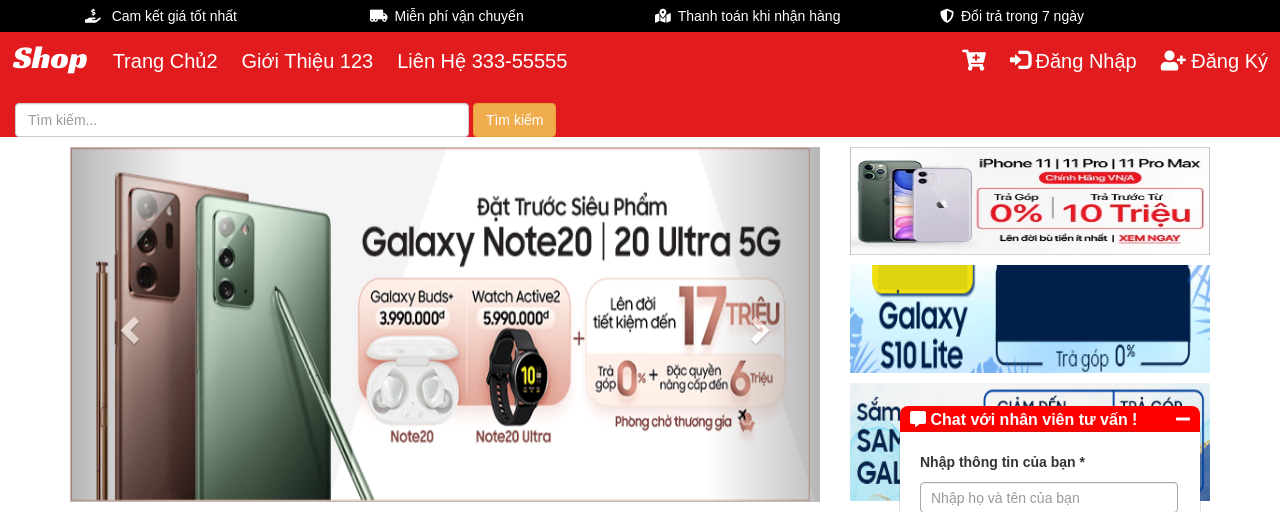
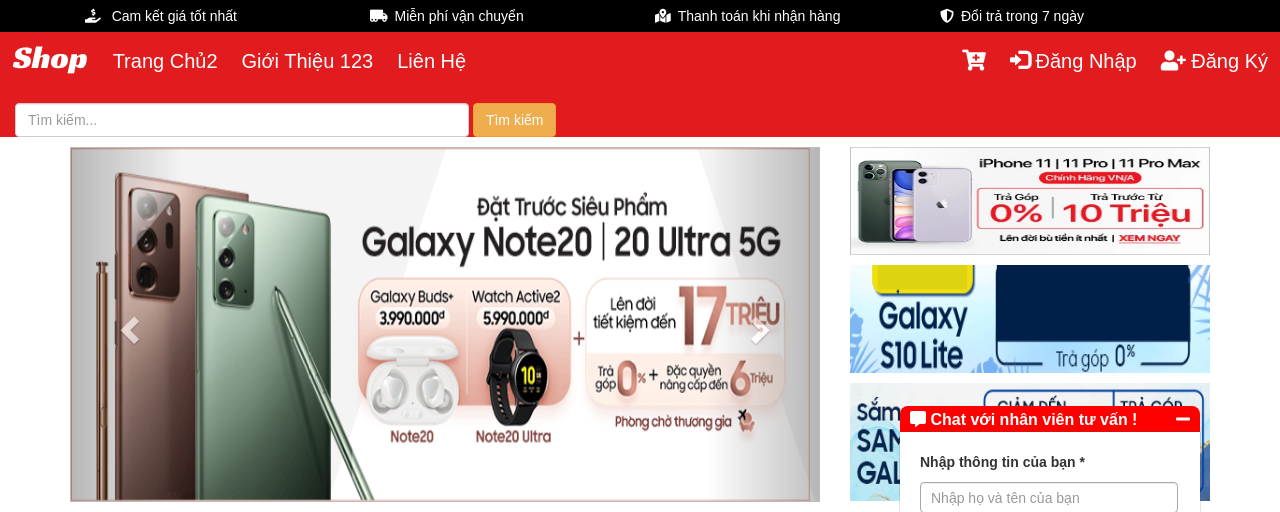
Before and after one commit to HoangLong010/ChuyenDeDinhHuongCNPM, a PHP site: page /Trangchu.php in a window 1280 px wide. Shown: the top 512 px of the page. Run offline with PHP 8.4, Linux system fonts and the light colour scheme; data comes from the database, SQL or seed files in the repository; some libraries are stand-ins or nearby versions; some web fonts are replaced.

Commit message:
update-2

```diff
--- a/Customer/Trangchu.php
+++ b/Customer/Trangchu.php
@@ -45,7 +45,7 @@
                 <span class="logo2">Shop</span></a>
             <a href="Trangchu.php">Trang Chủ2 </a>
             <a href="introduce.php">Giới Thiệu 123</a>
-            <a href="tel: 0963543864">Liên Hệ 333-55555</a>
+            <a href="tel: 0963543864">Liên Hệ </a>
 
             <a href="javascript:void(0);" style="font-size:19px;" class="icon" onclick="myFunction()">&#9776;</a>
 
```
